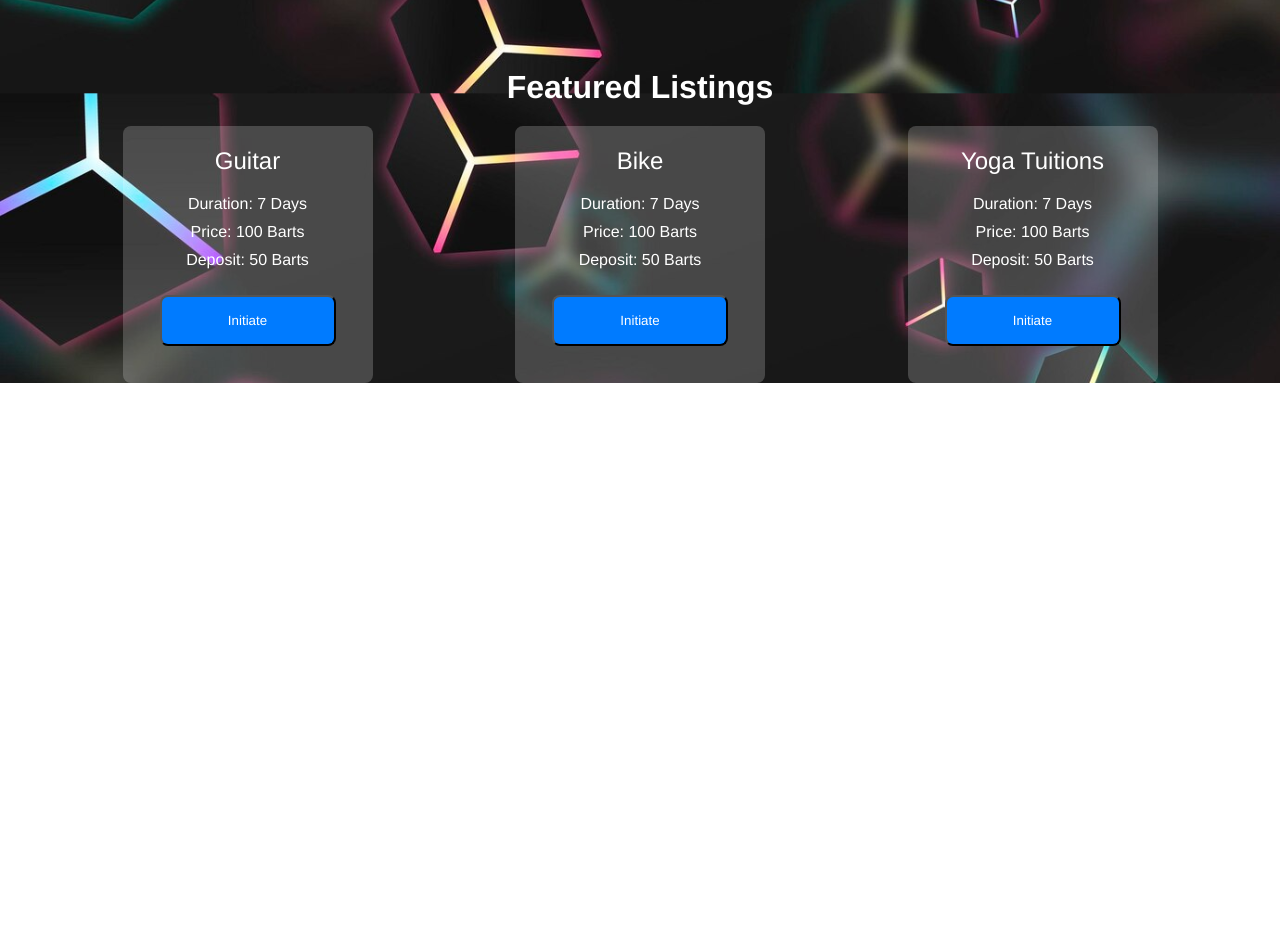
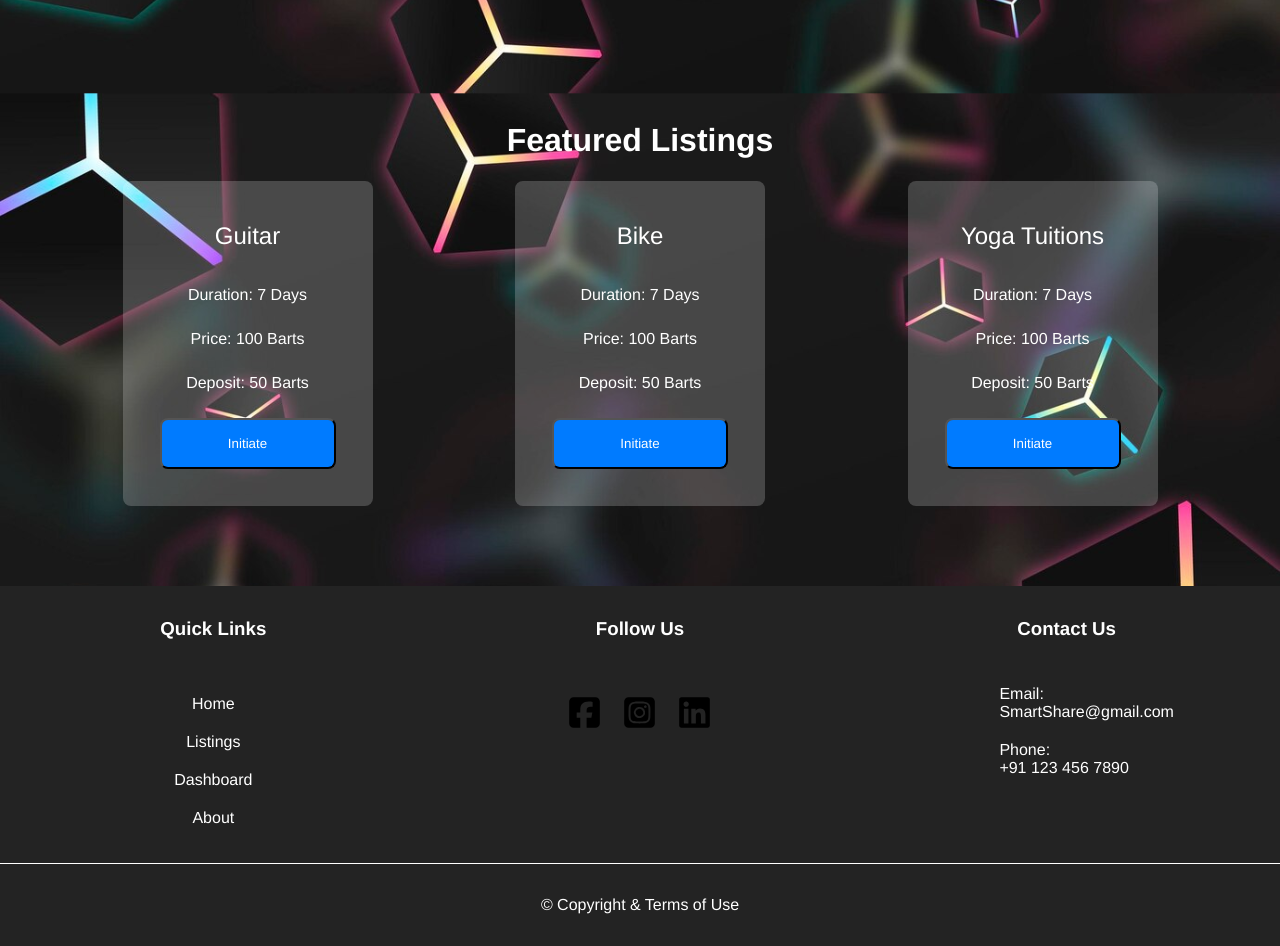
Before and after one commit to Dev-N007/Smart-Share, a plain HTML site: page index.html in a window 1280 px wide. Shown: the part 760-1706 px from the top of the page. Before the commit the page ends 1143 px from the top, so only its background shows below. Drawn offline with Linux system fonts and the light colour scheme.

Commit message:
Created Footer

```diff
--- a/index.html
+++ b/index.html
@@ -13,8 +13,8 @@
         <ul id="nav-list" class="flex space-around baseline">
             <a href="index.html"><li>Home</li></a>
             <a href="index.html"><li>Listings</li></a>
-            <a href="index.html"><li>My Activity</li></a>
-            <a href="index.html"><li>Wallet</li></a>
+            <a href="index.html"><li>Dashboard</li></a>
+            <a href="index.html"><li>About</li></a>
         </ul>
         <div id="wallet">
             <a href="#">
@@ -61,5 +61,37 @@
             <button class="btn">Initiate</button>
         </div>
     </section>
+    <footer id="footer">
+        <div id="foot-main">
+            <div class="foot-sec">
+                <h3 class="foothead">Quick Links</h3>
+                <ul id="foot-nav-list">
+                    <a href=""><li>Home</li></a>
+                    <a href=""><li>Listings</li></a>
+                    <a href=""><li>Dashboard</li></a>
+                    <a href=""><li>About</li></a>
+                </ul>
+            </div>
+
+            <div class="foot-sec">
+                <h3 class="foothead">Follow Us</h3>
+                <ul id="social-links">
+                    <a href=""><li><svg height="35px" width="35px" xmlns="http://www.w3.org/2000/svg" viewBox="0 0 448 512"><path d="M64 32C28.7 32 0 60.7 0 96V416c0 35.3 28.7 64 64 64h98.2V334.2H109.4V256h52.8V222.3c0-87.1 39.4-127.5 125-127.5c16.2 0 44.2 3.2 55.7 6.4V172c-6-.6-16.5-1-29.6-1c-42 0-58.2 15.9-58.2 57.2V256h83.6l-14.4 78.2H255V480H384c35.3 0 64-28.7 64-64V96c0-35.3-28.7-64-64-64H64z"/></svg></li></a>
+                    <a href=""><li><svg height="35px" width="35px" xmlns="http://www.w3.org/2000/svg" viewBox="0 0 448 512"><path d="M194.4 211.7a53.3 53.3 0 1 0 59.3 88.7 53.3 53.3 0 1 0 -59.3-88.7zm142.3-68.4c-5.2-5.2-11.5-9.3-18.4-12c-18.1-7.1-57.6-6.8-83.1-6.5c-4.1 0-7.9 .1-11.2 .1c-3.3 0-7.2 0-11.4-.1c-25.5-.3-64.8-.7-82.9 6.5c-6.9 2.7-13.1 6.8-18.4 12s-9.3 11.5-12 18.4c-7.1 18.1-6.7 57.7-6.5 83.2c0 4.1 .1 7.9 .1 11.1s0 7-.1 11.1c-.2 25.5-.6 65.1 6.5 83.2c2.7 6.9 6.8 13.1 12 18.4s11.5 9.3 18.4 12c18.1 7.1 57.6 6.8 83.1 6.5c4.1 0 7.9-.1 11.2-.1c3.3 0 7.2 0 11.4 .1c25.5 .3 64.8 .7 82.9-6.5c6.9-2.7 13.1-6.8 18.4-12s9.3-11.5 12-18.4c7.2-18 6.8-57.4 6.5-83c0-4.2-.1-8.1-.1-11.4s0-7.1 .1-11.4c.3-25.5 .7-64.9-6.5-83l0 0c-2.7-6.9-6.8-13.1-12-18.4zm-67.1 44.5A82 82 0 1 1 178.4 324.2a82 82 0 1 1 91.1-136.4zm29.2-1.3c-3.1-2.1-5.6-5.1-7.1-8.6s-1.8-7.3-1.1-11.1s2.6-7.1 5.2-9.8s6.1-4.5 9.8-5.2s7.6-.4 11.1 1.1s6.5 3.9 8.6 7s3.2 6.8 3.2 10.6c0 2.5-.5 5-1.4 7.3s-2.4 4.4-4.1 6.2s-3.9 3.2-6.2 4.2s-4.8 1.5-7.3 1.5l0 0c-3.8 0-7.5-1.1-10.6-3.2zM448 96c0-35.3-28.7-64-64-64H64C28.7 32 0 60.7 0 96V416c0 35.3 28.7 64 64 64H384c35.3 0 64-28.7 64-64V96zM357 389c-18.7 18.7-41.4 24.6-67 25.9c-26.4 1.5-105.6 1.5-132 0c-25.6-1.3-48.3-7.2-67-25.9s-24.6-41.4-25.8-67c-1.5-26.4-1.5-105.6 0-132c1.3-25.6 7.1-48.3 25.8-67s41.5-24.6 67-25.8c26.4-1.5 105.6-1.5 132 0c25.6 1.3 48.3 7.1 67 25.8s24.6 41.4 25.8 67c1.5 26.3 1.5 105.4 0 131.9c-1.3 25.6-7.1 48.3-25.8 67z"/></svg></li></a>
+                    <a href=""><li><svg height="35px" width="35px" xmlns="http://www.w3.org/2000/svg" viewBox="0 0 448 512"><path d="M416 32H31.9C14.3 32 0 46.5 0 64.3v383.4C0 465.5 14.3 480 31.9 480H416c17.6 0 32-14.5 32-32.3V64.3c0-17.8-14.4-32.3-32-32.3zM135.4 416H69V202.2h66.5V416zm-33.2-243c-21.3 0-38.5-17.3-38.5-38.5S80.9 96 102.2 96c21.2 0 38.5 17.3 38.5 38.5 0 21.3-17.2 38.5-38.5 38.5zm282.1 243h-66.4V312c0-24.8-.5-56.7-34.5-56.7-34.6 0-39.9 27-39.9 54.9V416h-66.4V202.2h63.7v29.2h.9c8.9-16.8 30.6-34.5 62.9-34.5 67.2 0 79.7 44.3 79.7 101.9V416z"/></svg></li></a>
+                </ul>
+            </div>
+            <div class="foot-sec">
+                <h3 class="foothead">Contact Us</h3>
+                <ul style="list-style: none;">
+                    <li>Email: <br>SmartShare@gmail.com</li>
+                    <li>Phone: <br>+91 123 456 7890</li>
+                </ul>
+            </div>
+        </div>
+        <div id="foot-aside">
+            <p>© Copyright & Terms of Use </p>
+        </div>
+    </footer>
 </body>
 </html>
--- a/style.css
+++ b/style.css
@@ -1,10 +1,10 @@
 *{
-    margin: 0;
-    padding: 0;
     box-sizing: border-box;
     font-family: 'Franklin Gothic Medium', 'Arial Narrow', Arial, sans-serif;
+    overflow-x: hidden;
 }
 body{
+    margin: 0;
     background-image:url("./images/bg.jpg");
     background-size: cover;
     background-position: center;
@@ -98,3 +98,60 @@ nav a{
 .holder button:hover{
     background-color: #0056b3;
 }
+footer{
+    margin-top: 10vh;
+    margin-right: auto;
+    margin-left: auto;
+    background-color:rgba(35,35,35,1.0);
+    width: 100%;
+}
+footer a{
+    color: white;
+    text-decoration: none;
+}
+#foot-main{
+    display: flex;
+    justify-content: space-around;
+    align-items: baseline;
+    border-bottom: 1px solid white;
+}
+.foot-sec{
+    display: flex;
+    flex-direction: column;
+    justify-content: space-around;
+    align-items: center;
+    padding: 0;
+    width: 33vw;
+}
+.foothead{
+    text-align: center;
+    color: white;
+    margin-top: 2rem;
+}
+#foot-nav-list{
+    display: flex;
+    flex-direction: column;
+    justify-content: space-around;
+    align-items: center;
+    list-style: none;
+    padding: 10px;
+}
+footer li{
+    padding: 10px;
+}
+#foot-nav-list a:hover{
+    color: rgb(230, 230, 230);
+    transform: scale(1.1);
+}
+#social-links{
+    list-style: none;
+    display: flex;
+    justify-content: space-around;
+    align-items: center;
+    padding: 10px;
+}
+#foot-aside{
+    text-align: center;
+    color: white;
+    padding: 1em;
+}
```
